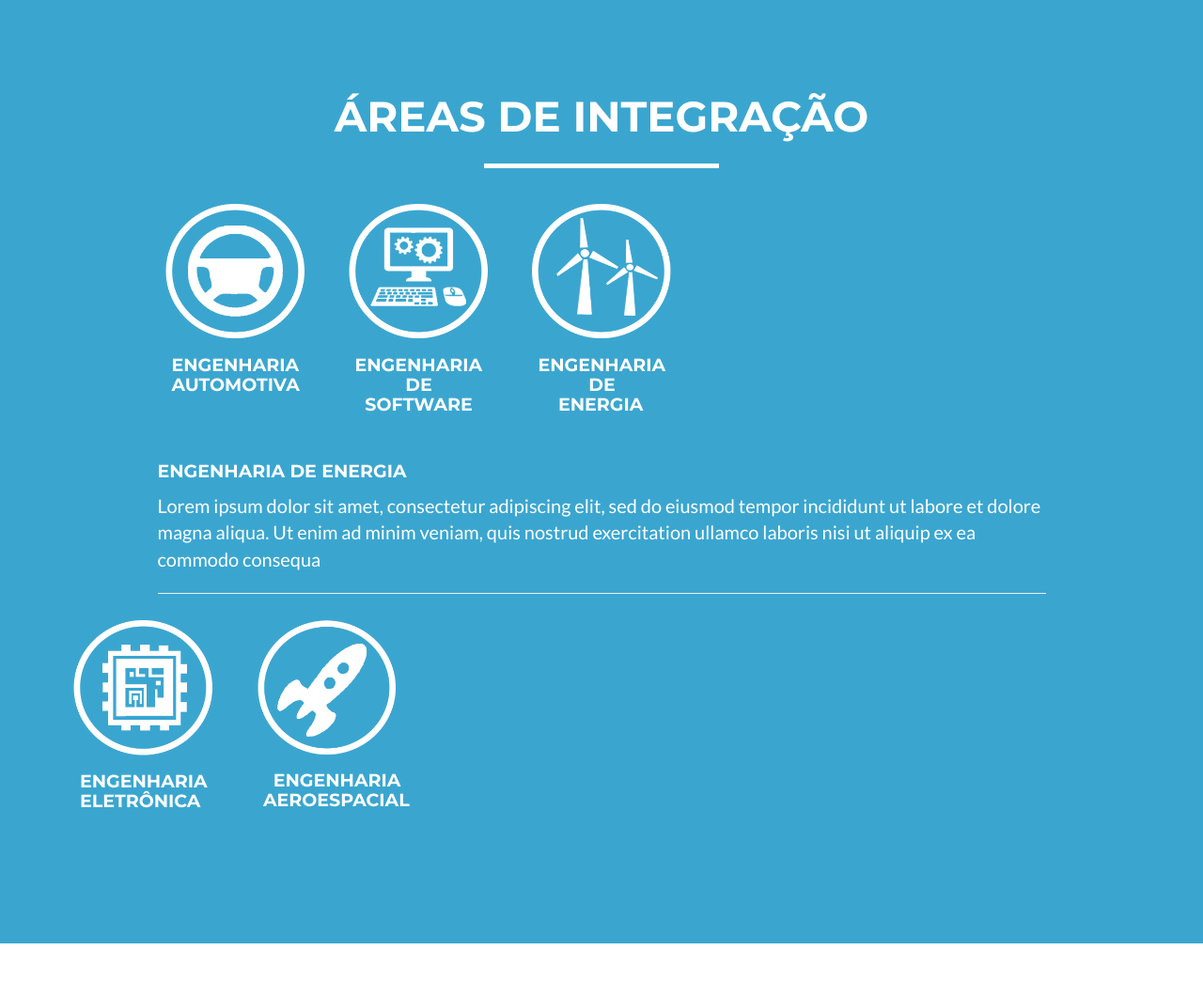
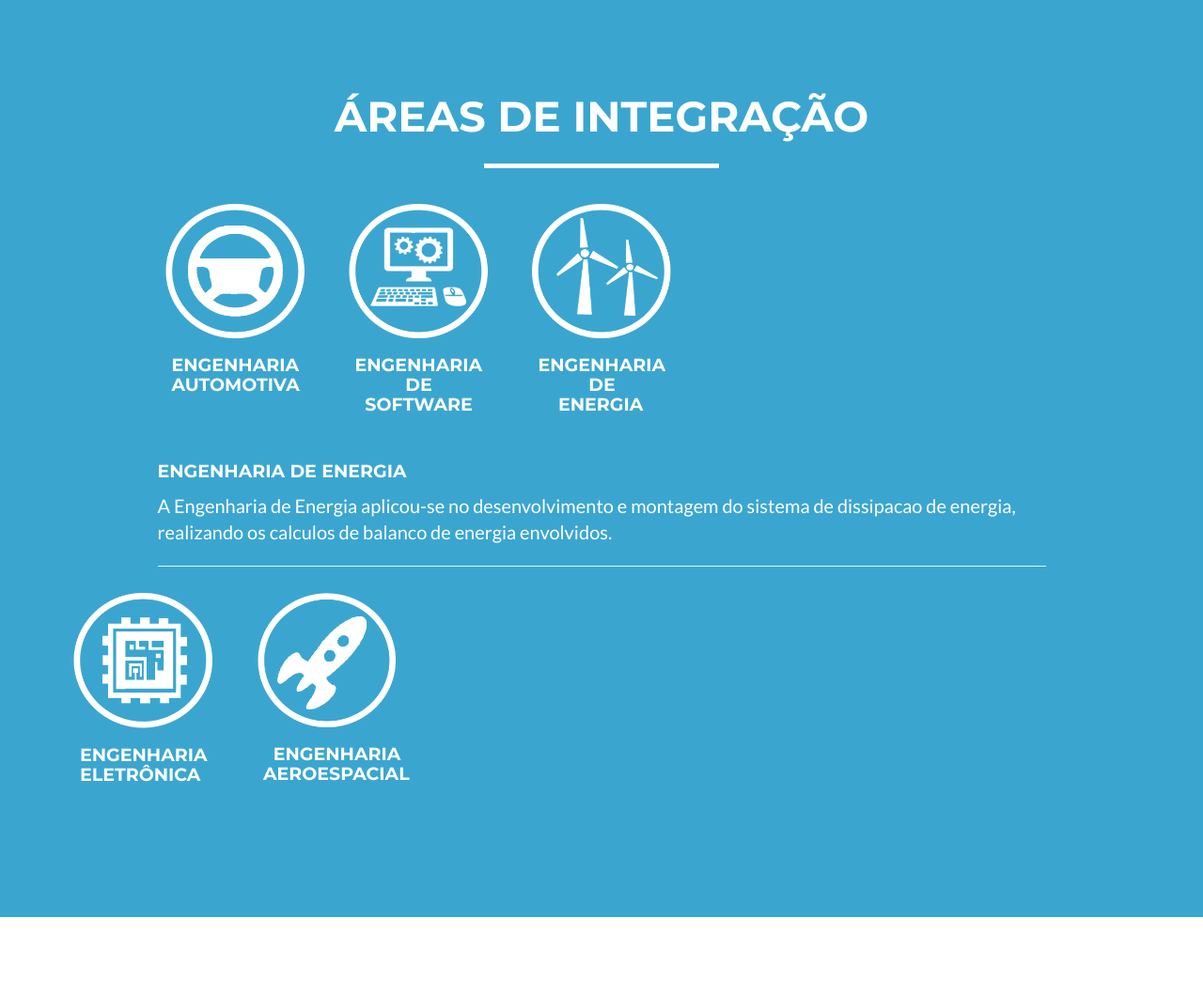
Before and after one commit to anapaulavnoronha/hybridlab, a Django app: page / in a window 1280 px wide, after a click that opens the changed part. Shown: the part 1053-2097 px from the top of the page at 94% size. Run offline with Django 3.2, Linux system fonts and the light colour scheme; parts of the project's set-up code (start-up, migrations or seed data) failed here and were passed over; some libraries are stand-ins or nearby versions.

Commit message:
Adicionando descricoes engenharias

```diff
--- a/hybridlab/templates/index.html
+++ b/hybridlab/templates/index.html
@@ -144,21 +144,21 @@
 
                 <div class="tgl2">
                     <div id="integracao_energia" class="col-lg-10 col-lg-offset-1"> <h4> <b>Engenharia de Software</b> </h4>
-                        <p>A equipe de Software buscou apresentar, através de dois sistemas, os resultados pelas sistemas. Através de uma aplicação online.</p>
+                        <p>A equipe de Software buscou apresentar, através de dois sistemas, os resultados obtidos nas simulacoes.</p>
                         <hr>
                     </div>
                 </div>
 
                 <div class="tgl3">
                     <div id="integracao_eletronica" class="col-lg-10 col-lg-offset-1"> <h4> <b>Engenharia de Energia</b> </h4>
-                        <p>Lorem ipsum dolor sit amet, consectetur adipiscing elit, sed do eiusmod tempor incididunt ut labore et dolore magna aliqua. Ut enim ad minim veniam, quis nostrud exercitation ullamco laboris nisi ut aliquip ex ea commodo consequa</p>
+                        <p>A Engenharia de Energia aplicou-se no desenvolvimento e montagem do sistema de dissipacao de energia, realizando os calculos de balanco de energia envolvidos.</p>
                         <hr>
                     </div>
                 </div>
 
                 <div class="tgl4">
                     <div id="integracao_aeroespacial" class="col-lg-10 col-lg-offset-1"> <h4> <b>Engenharia Eletrônica</b> </h4>
-                        <p>Lorem ipsum dolor sit amet, consectetur adipiscing elit, sed do eiusmod tempor incididunt ut labore et dolore magna aliqua. Ut enim ad minim veniam, quis nostrud exercitation ullamco laboris nisi ut aliquip ex ea commodo consequa</p>
+                        <p>A Engenharia Eletronica se empenhou em criar módulos para conectar diferentes pontos da bancada. Criou o sistema de controle conectando o motor de partida e o banco de lampadas atraves de sensoriamento.</p>
                         <hr>
                     </div>
                 </div>
```
